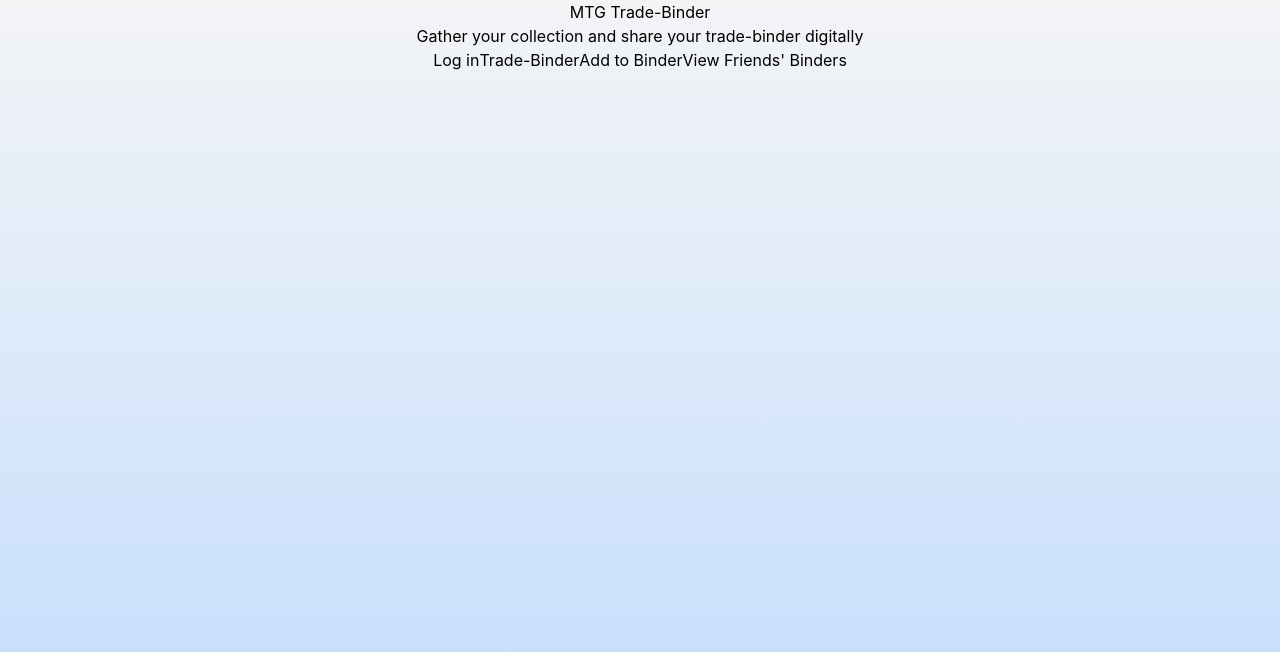
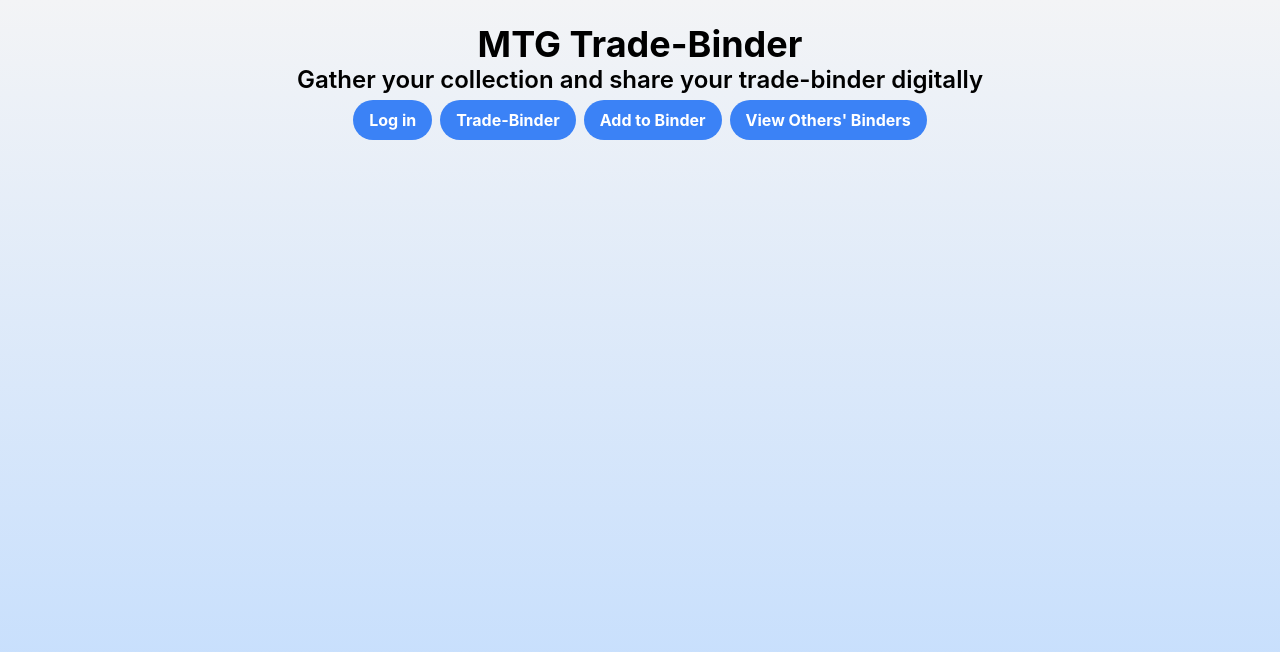
Before and after one commit to GWorsnop/trade-binder, a React (Create React App) app in the folder trade-binder/: page / in a window 1280 px wide. Shown: the top 652 px of the page. Built offline with nearby package versions, Linux system fonts and the light colour scheme; no server answers.

Commit message:
Use tailwind to format header

```diff
--- a/trade-binder/src/components/Header.jsx
+++ b/trade-binder/src/components/Header.jsx
@@ -3,20 +3,60 @@ import { useContext } from "react";
 import { UserContext } from "./UserContext";
 
 function Header() {
+  const { user, setUser } = useContext(UserContext);
   let navigate = useNavigate();
 
-  return (
-    <header>
-      <h1>MTG Trade-Binder</h1>
-      <h2>Gather your collection and share your trade-binder digitally</h2>
-      <button onClick={() => navigate("/profile")}>Log in</button>
-      <button onClick={() => navigate("/")}>Trade-Binder</button>
-      <button onClick={() => navigate("/search")}>Add to Binder</button>
-      <button onClick={() => navigate("/friends")}>
-        View Friends' Binders
-      </button>
-    </header>
-  );
+  if (user.username === "Guest") {
+    return (
+      <header>
+        <br />
+        <h1 className="text-4xl text-black font-bold">MTG Trade-Binder</h1>
+        <h2 className="text-2xl text-black font-semibold">
+          Gather your collection and share your trade-binder digitally
+        </h2>
+        <button className="btn btn-blue" onClick={() => navigate("/profile")}>
+          Log in
+        </button>
+        <button className="btn btn-blue" onClick={() => navigate("/")}>
+          Trade-Binder
+        </button>
+        <button className="btn btn-blue" onClick={() => navigate("/search")}>
+          Add to Binder
+        </button>
+        <button className="btn btn-blue" onClick={() => navigate("/friends")}>
+          View Others' Binders
+        </button>
+      </header>
+    );
+  } else
+    return (
+      <header>
+        <br />
+        <h1 className="text-4xl text-black font-bold">MTG Trade-Binder</h1>
+        <h2 className="text-2xl text-black font-semibold">
+          Gather your collection and share your trade-binder digitally
+        </h2>
+        <div className="flex flex-row justify-center h-12">
+          <img
+            className="h-12 w-12 rounded-full object-center"
+            src={user.avatar_url}
+            alt={user.username}
+          />
+          <button className="btn btn-blue" onClick={() => navigate("/profile")}>
+            Swap User
+          </button>
+          <button className="btn btn-blue" onClick={() => navigate("/")}>
+            Trade-Binder
+          </button>
+          <button className="btn btn-blue" onClick={() => navigate("/search")}>
+            Add to Binder
+          </button>
+          <button className="btn btn-blue" onClick={() => navigate("/friends")}>
+            View Others' Binders
+          </button>
+        </div>
+      </header>
+    );
 }
 
 export default Header;
```
